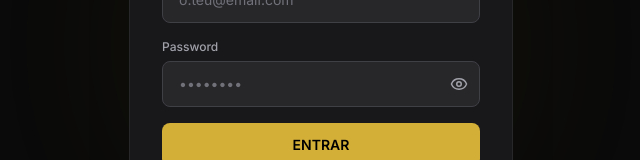
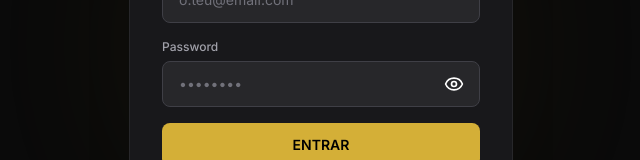
Before and after one commit to AndreVieira17/ClipAnalisis, a React (Vite) app: page /auth in a window 1280 px wide. Shown: the part 373-533 px from the top of the page, without its empty margins (319-959 px from the left). Built offline with nearby package versions, Linux system fonts and the light colour scheme; no server answers.

Commit message:
fix: eye icon white color prop direct on SVG

```diff
--- a/src/pages/Auth.tsx
+++ b/src/pages/Auth.tsx
@@ -113,21 +113,23 @@ export default function Auth() {
             <button
               type="button"
               onClick={() => setShowPassword((v) => !v)}
-              aria-label={showPassword ? 'Esconder senha' : 'Mostrar senha'}
               style={{
                 position: 'absolute',
                 right: '12px',
                 top: '50%',
                 transform: 'translateY(-50%)',
-                color: '#a1a1aa',
                 background: 'none',
                 border: 'none',
                 cursor: 'pointer',
-                zIndex: 10,
-                padding: 0,
+                zIndex: 20,
+                padding: '4px',
+                display: 'flex',
+                alignItems: 'center',
+                justifyContent: 'center',
+                color: '#ffffff',
               }}
             >
-              {showPassword ? <EyeOff size={18} /> : <Eye size={18} />}
+              {showPassword ? <EyeOff size={20} color="#ffffff" /> : <Eye size={20} color="#ffffff" />}
             </button>
           </div>
         </div>
```
